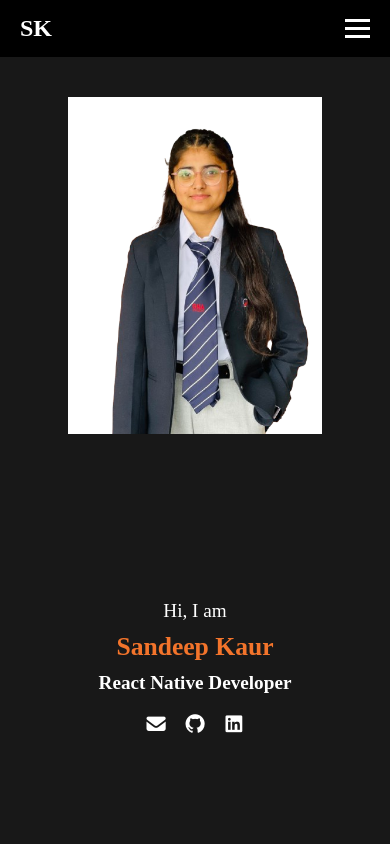
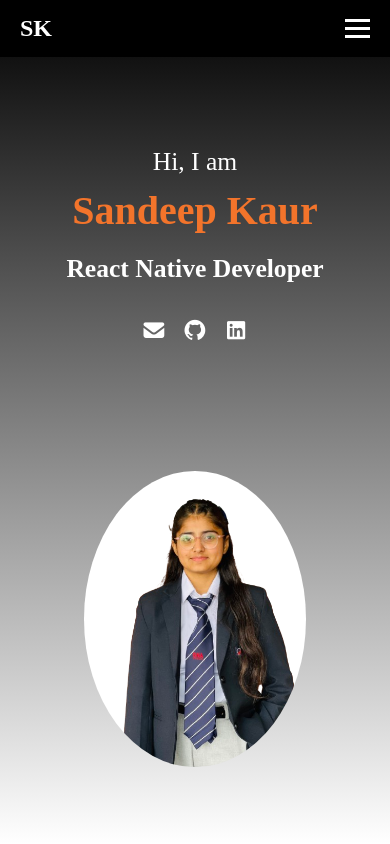
Before and after one commit to SandeepKaur84/portfolio-website, a React (Vite) app: page / in a window 390 px wide. Shown: the top 844 px of the page. Built offline with nearby package versions, Linux system fonts and the light colour scheme.

Commit message:
Responsive Hero Section

```diff
--- a/src/styles/Hero.css
+++ b/src/styles/Hero.css
@@ -6,7 +6,7 @@
   height: 100vh;
   position: relative;
   overflow: hidden;
-  padding: 0 20px;
+  padding: 0 40px;
 }
 
 .hero::before {
@@ -19,6 +19,7 @@
   background: #000;
   clip-path: polygon(0 0, 40% 0, 55% 100%, 0% 100%);
   z-index: 1;
+  opacity: 0.85;
 }
 
 /* Left Section */
@@ -33,19 +34,20 @@
 }
 
 .hero-left p {
-  font-size: 2rem; /* responsive */
+  font-size: clamp(1.5rem, 2vw, 2rem);
   margin-top: 60px;
 }
 
 .hero-left h1 {
-  font-size: 3.2rem;
+  font-size: clamp(2.5rem, 5vw, 4rem);
   margin: 10px 0;
   font-weight: bold;
   color: #f3742b;
 }
 
 .hero-left h3 {
-  font-size: 2rem;
+  font-size: clamp(1.5rem, 3vw, 2rem);
+  margin: 10px 0;
 }
 
 /* Social Icons */
@@ -53,10 +55,11 @@
   margin-top: 20px;
   display: flex;
   gap: 15px;
+  justify-content: flex-start;
 }
 
 .social-icons a {
-  font-size: 1.6rem;
+  font-size: clamp(1.2rem, 2vw, 1.8rem);
   color: #fff;
   transition: color 0.3s ease;
 }
@@ -72,102 +75,92 @@
   justify-content: center;
   align-items: center;
   z-index: 2;
-  width: 100%;
-  height: 100%;
 }
 
 .hero-right img {
-  max-height: 80%; /* keep it inside screen */
-  width: auto;
+  max-height: 80%;
+  max-width: 100%;
   object-fit: cover;
+  border-radius: 50%; /* Make profile image rounded */
   transition: transform 0.3s ease;
 }
 
 .hero-right img:hover {
-  transform: scale(1.02);
+  transform: scale(1.05);
 }
 
-/* ===== Responsive Media Queries ===== */
+/* ===== Mobile ===== */
+@media (max-width: 768px) {
+  .hero {
+    flex-direction: column;
+    justify-content: center;
+    text-align: center;
+    padding: 30px 20px;
+    height: auto;
+    background: linear-gradient(180deg, #000, #fff); /* Black to White gradient */
+  }
 
-/* Tablets */
-@media (max-width: 1024px) {
-  .hero-left p,
+  .hero-left {
+    padding-left: 0;
+    margin-bottom: 25px;
+  }
+
+  .hero-left p {
+    font-size: 1.8rem; /* Bigger text for mobile */
+    color: #fff; /* White text on gradient start */
+  }
+
+  .hero-left h1 {
+    font-size: 3rem; /* Bigger heading */
+    color: #f3742b;  /* Highlight color for name */
+  }
+
   .hero-left h3 {
+    font-size: 2rem;
+    color: #fff;
+  }
+
+  .social-icons {
+    justify-content: center;
+    margin-top: 25px;
+  }
+
+  .social-icons a {
+    font-size: 1.5rem;
+    color: #fff;
+  }
+
+  .hero-right img {
+    max-height: 65vh; /* Bigger image */
+    width: 65%;
+    margin: 0 auto;
+  }
+
+  .hero::before {
+    content: none; /* Remove dark overlay completely */
+  }
+}
+
+/* ===== Small Mobile ===== */
+@media (max-width: 480px) {
+  .hero-left p {
     font-size: 1.6rem;
   }
+
   .hero-left h1 {
     font-size: 2.5rem;
   }
 
-  .social-icons a {
-    font-size: 1.4rem;
+  .hero-left h3 {
+    font-size: 1.6rem;
   }
 
-  .hero-right img {
-    max-height: 70%;
-  }
-}
-
-/* Mobile */
-@media (max-width: 768px) {
-  .hero {
-    flex-direction: column-reverse;
-    justify-content: flex-start;
-    height: auto;
-    padding: 20px;
-  }
-
-  .hero-left {
-    padding-left: 0;
-    text-align: center;
-    margin: 20px 0;
-  }
-
-  .hero-left p {
-    margin-top: 20px;
-  }
-
-  .hero-left h1 {
-    font-size: 2rem;
-  }
-
-  .hero-left h3 {
-    font-size: 1.4rem;
-  }
-
-  .social-icons {
-    justify-content: center;
+  .social-icons a {
+    font-size: 1.3rem;
   }
 
   .hero-right img {
     max-height: 50vh;
-    margin-top: 20px;
-  }
-
-  /* Remove clip-path overlay for small screens */
-  .hero::before {
-    clip-path: none;
-    background: #000;
-    opacity: 0.9;
+    width: 70%;
   }
 }
-
-/* Small mobile screens */
-@media (max-width: 480px) {
-  .hero-left h1 {
-    font-size: 1.6rem;
-  }
-  .hero-left h3 {
-    font-size: 1.2rem;
-  }
-  .hero-left p {
-    font-size: 1.2rem;
-  }
-  .social-icons a {
-    font-size: 1.2rem;
-  }
-
-  .hero-right img {
-    max-height: 40vh;
-  }
-}
```
